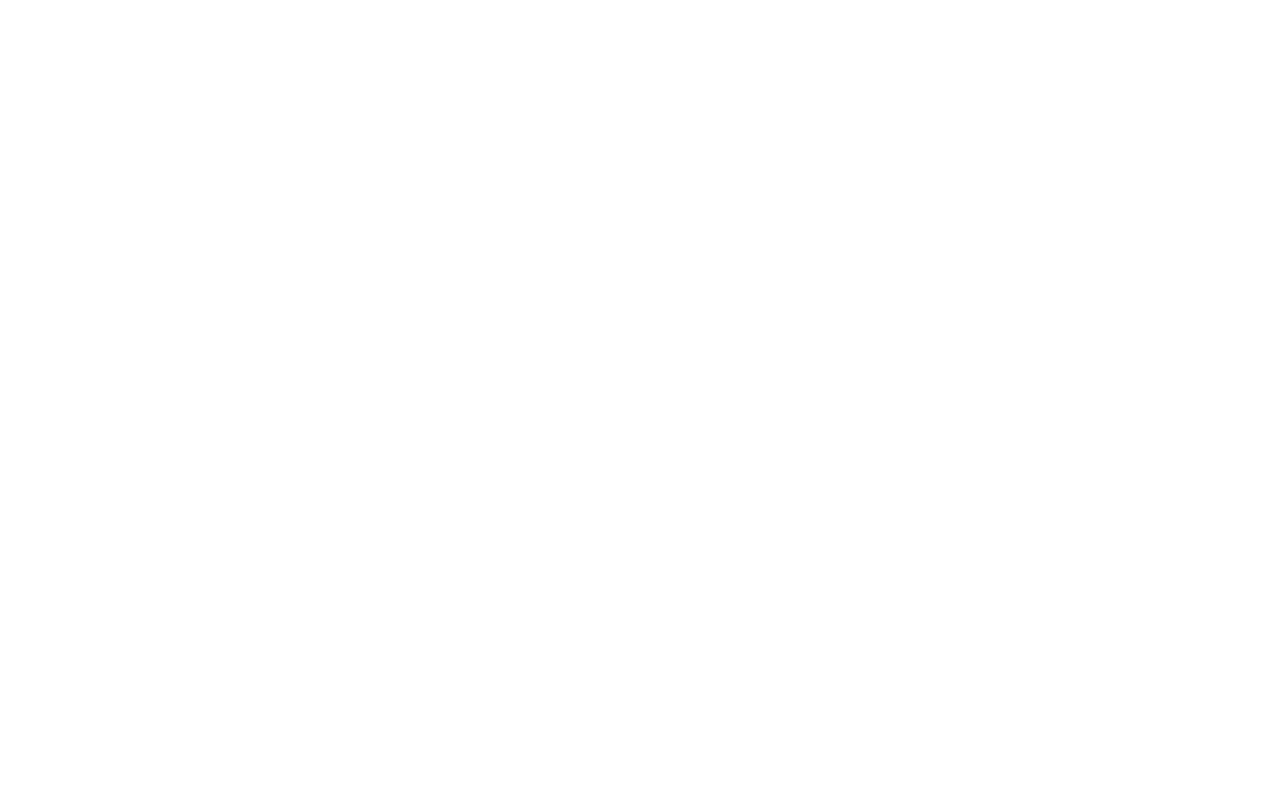
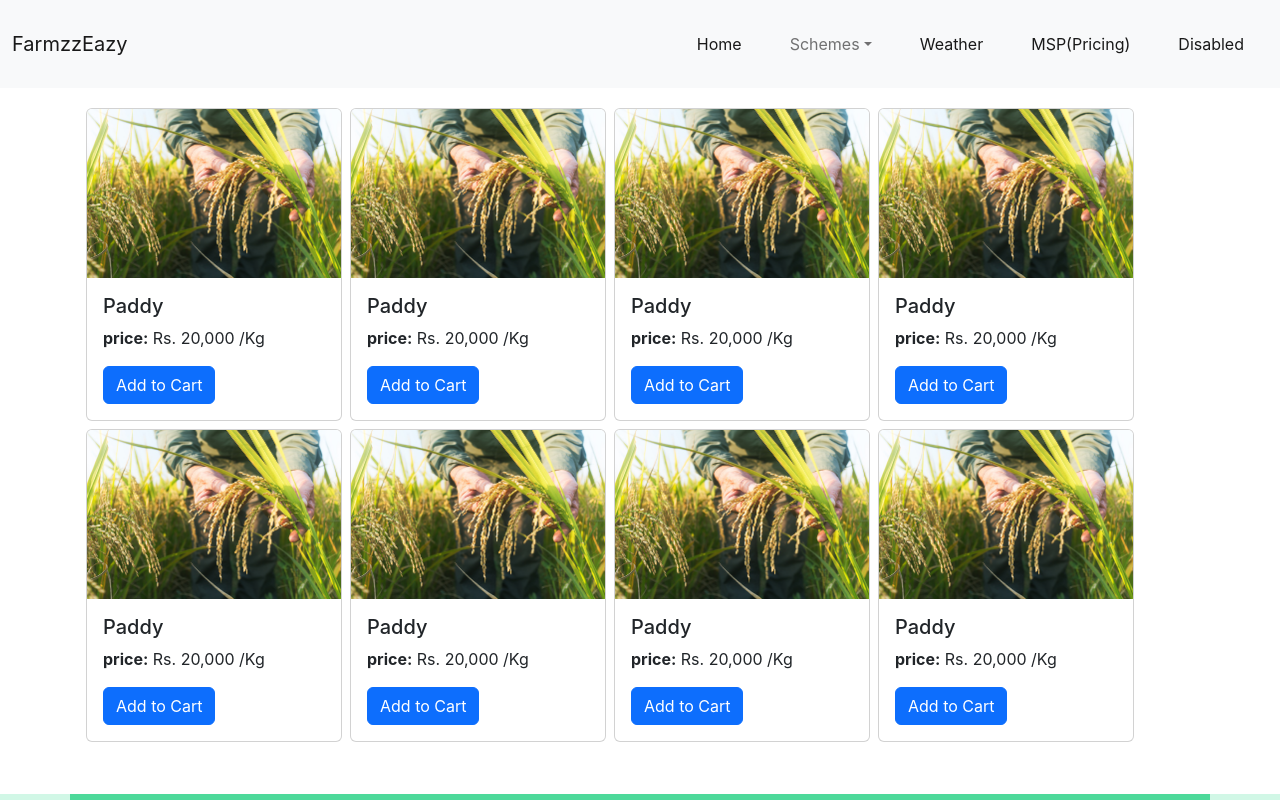
Before and after one commit to aniket7515/PROJECT-PLA-PAT, a React (Create React App) app: page /krishikshetra in a window 1280 px wide. Before the commit this address had no page. Shown: the top 800 px of the page. Built offline with nearby package versions, Linux system fonts and the light colour scheme.

Commit message:
updated financial and insuarance link

```diff
--- a/src/App.js
+++ b/src/App.js
@@ -7,6 +7,7 @@ import InsauranceScheme from './componenets/InsauranceScheme';
 import FinancialSchemes from './pages/FinancialSchemes';
 import CropFieldScheme from './pages/CropFieldScheme';
 import Msp from './pages/Msp';
+import KrishiMarket from './pages/KrishiMarket';
 
 function App() {
   return (
@@ -18,6 +19,7 @@ function App() {
           <Route path='/financialcheme' exact element={<FinancialSchemes/>}/>
           <Route path='/cropscheme' exact element={<CropFieldScheme/>}/>
           <Route path='/msp' exact element={<Msp/>}/>
+          <Route path='/krishikshetra' exact element={<KrishiMarket/>}/>
 
 
         </Routes>
--- a/src/componenets/InsauranceScheme.jsx
+++ b/src/componenets/InsauranceScheme.jsx
@@ -11,19 +11,22 @@ const InsauranceScheme = () => {
         <SchemeCard
         title="Pradhan Mantri Fasal Bima Yojana (PMFBY)"
         content="Provides comprehensive insurance cover against failure of the crop thus helping in stabilising the income of the farmers."
-
+        link="https://pmfby.gov.in/"
         />
         <SchemeCard
         title="Prime Minister Jeevan Jyoti Bima Yojana"
         content="Life Insurance scheme with risk coverage of Rs. 2 Lakh in case of death of the insured, due to any reason."
+        link="https://financialservices.gov.in/insurance-divisions/Government-Sponsored-Socially-Oriented-Insurance-Schemes/Pradhan-Mantri-Jeevan-Jyoti-Bima-Yojana(PMJJBY)"
         />
         <SchemeCard
         title="Pradhan Mantri Suraksha Bima Yojana"
         content="An accident Insurance scheme, PMSBY offers a one-year accidental death and disability cover, which can be renewed annually."
+        link="https://pmfby.gov.in/"
         />
         <SchemeCard
         title="Livestock insurance Scheme"
         content="Provides protection mechanism to the farmers against any eventual loss of their animals due to death."
+        link="https://dahd.nic.in/"
         />
 
         <Footer/>
--- a/src/componenets/Navbar.jsx
+++ b/src/componenets/Navbar.jsx
@@ -18,7 +18,7 @@ const Navbar = () => {
 
         <li className="nav-item dropdown m-3">
           <a className="nav-link dropdown-toggle" href="#" id="navbarDropdown" role="button" data-bs-toggle="dropdown" aria-expanded="false">
-            Dropdown
+            Schemes
           </a>
           <ul className="dropdown-menu" aria-labelledby="navbarDropdown">
             <li><Link to="/insaurancescheme" className="dropdown-item" >Insaurance Schemes</Link></li>
--- /dev/null
+++ b/src/componenets/ProductCard.jsx
@@ -0,0 +1,24 @@
+import React from "react";
+import paddy from './Images/paddy.jpg'
+
+const ProductCard = ({imgsrc,title,about}) => {
+  return (
+    <div className="cardbody p-1">
+
+      <div className="card" style={{width: "16rem",textAlign: "left"}}>
+        <img className="card-img-top" src={imgsrc} alt="Card image cap" />
+        <div className="card-body">
+          <h5 className="card-title">{title}</h5>
+          <p className="card-text">
+            <strong>price:</strong> {about}
+          </p>
+          <a href="#" className="btn btn-primary">
+           Add to Cart
+          </a>
+        </div>
+      </div>
+    </div>
+  );
+};
+
+export default ProductCard;
--- a/src/componenets/SchemeCard.jsx
+++ b/src/componenets/SchemeCard.jsx
@@ -1,6 +1,6 @@
 import React from "react";
 
-const SchemeCard = ({title,content}) => {
+const SchemeCard = ({title,content,link}) => {
   return (
     <div className="text-center">
       <div className="card text-center my-5" style={{width: "70%",margin:"auto"}}>
@@ -10,7 +10,7 @@ const SchemeCard = ({title,content}) => {
           <p className="card-text">
             {content}
           </p>
-          <a href="#" className="card-link" style={{color:"green"}}>
+          <a href={link} className="card-link" style={{color:"green"}}>
            Read More
           </a>
           {/* <a href="#" className="card-link">
--- a/src/componenets/Services.jsx
+++ b/src/componenets/Services.jsx
@@ -26,7 +26,7 @@ const Services = () => {
   <div className="row2-container">
     <div className="box orange">
       <h2>Krishi Kshetra</h2>
-      <p>Regularly evaluates our talent to ensure quality</p>
+      <p>Connecting farmers and traders</p>
       <img src="https://assets.codepen.io/2301174/icon-karma.svg" alt=""/>
     </div>
   </div>
--- a/src/pages/FinancialSchemes.jsx
+++ b/src/pages/FinancialSchemes.jsx
@@ -11,19 +11,23 @@ const FinancialSchemes = () => {
         <SchemeCard
         title="PM-Kisan Samman Nidhi Yojana"
         content="Farmers with less than two hectares of landholding will get up to Rs. 6,000 per year as a minimum income support."
+        link="https://www.pmkisan.gov.in/"
 
         />
         <SchemeCard
         title="Pradhan Mantri Kisan Maandhan Yojana(PMKMY)"
         content="Marginalised farmers will get a minimum pension of Rs 3000 / month on attaining the age of 60 years."
+        link="https://maandhan.in/auth/login"
         />
         <SchemeCard
         title="Jan Dhan Yojana"
         content="This scheme ensures access to financial services, namely, a basic savings & deposit accounts, remittance, credit, insurance, pension in an affordable manner."
+        link="https://pmjdy.gov.in/"
         />
         <SchemeCard
         title="Paramparagat Krishi Vikas Yojana (PKVY)"
         content="Financial aid of Rs. 50,000 per hectare/ three years is allowed, out of which Rs. 31,000 (61 percent) is given to the farmer directly."
+        link="https://pgsindia-ncof.gov.in/pkvy/index.aspx"
         />
 
         <Footer/>
--- /dev/null
+++ b/src/pages/KrishiMarket.jsx
@@ -0,0 +1,36 @@
+import React from "react";
+import Navbar from "../componenets/Navbar";
+import Footer from "../componenets/Footer";
+import ProductCard from "../componenets/ProductCard";
+import paddy from "../componenets/Images/paddy.jpg";
+
+const KrishiMarket = () => {
+  return (
+    <div>
+      <Navbar />
+      <div className="container text-center mt-3" style={{margin:"auto"}}>
+        <div className="row1">
+          <div className="cards " style={{ display: "flex", flexWrap: "wrap" }}>
+            <ProductCard imgsrc={paddy} title="Paddy" about="Rs. 20,000 /Kg" />
+            <ProductCard imgsrc={paddy} title="Paddy" about="Rs. 20,000 /Kg" />
+            <ProductCard imgsrc={paddy} title="Paddy" about="Rs. 20,000 /Kg" />
+            <ProductCard imgsrc={paddy} title="Paddy" about="Rs. 20,000 /Kg" />
+          </div>
+        </div>
+
+        <div className="row1">
+          <div className="cards " style={{ display: "flex", flexWrap: "wrap" }}>
+            <ProductCard imgsrc={paddy} title="Paddy" about="Rs. 20,000 /Kg" />
+            <ProductCard imgsrc={paddy} title="Paddy" about="Rs. 20,000 /Kg" />
+            <ProductCard imgsrc={paddy} title="Paddy" about="Rs. 20,000 /Kg" />
+            <ProductCard imgsrc={paddy} title="Paddy" about="Rs. 20,000 /Kg" />
+          </div>
+        </div>
+      </div>
+
+      <Footer />
+    </div>
+  );
+};
+
+export default KrishiMarket;
```
Also changed, not shown: src/componenets/Images/paddy.jpg (added).
